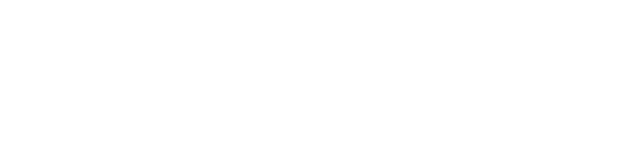
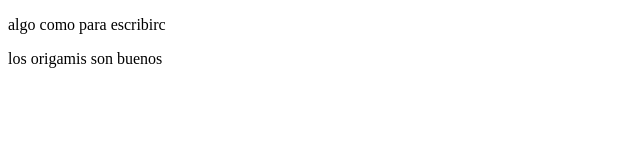
Before and after one commit to MartinGimenez/curso_git, a plain HTML site: page index.html in a window 1280 px wide. Shown: the whole page, without its empty margins (0-640 px from the left). Drawn offline with Linux system fonts and the light colour scheme.

```diff
--- a/index.html
+++ b/index.html
@@ -6,6 +6,8 @@
     <title>Primera página</title>
 </head>
 <body>
+    <p>algo como para escribirc</p>
+    <p>los origamis son buenos</p>
 
 </body>
 </html>
```
Also changed, not shown: 1 other file.
